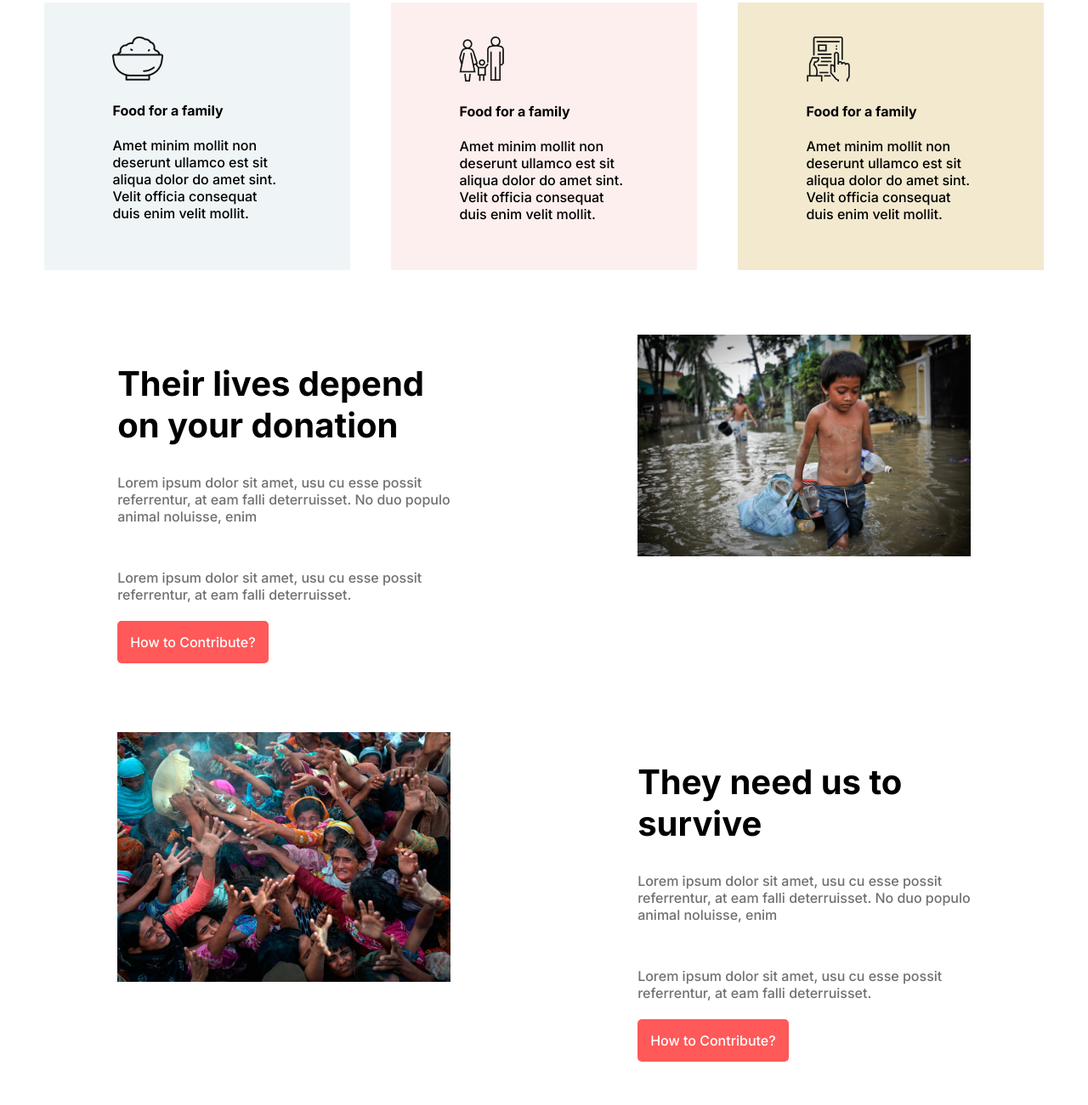
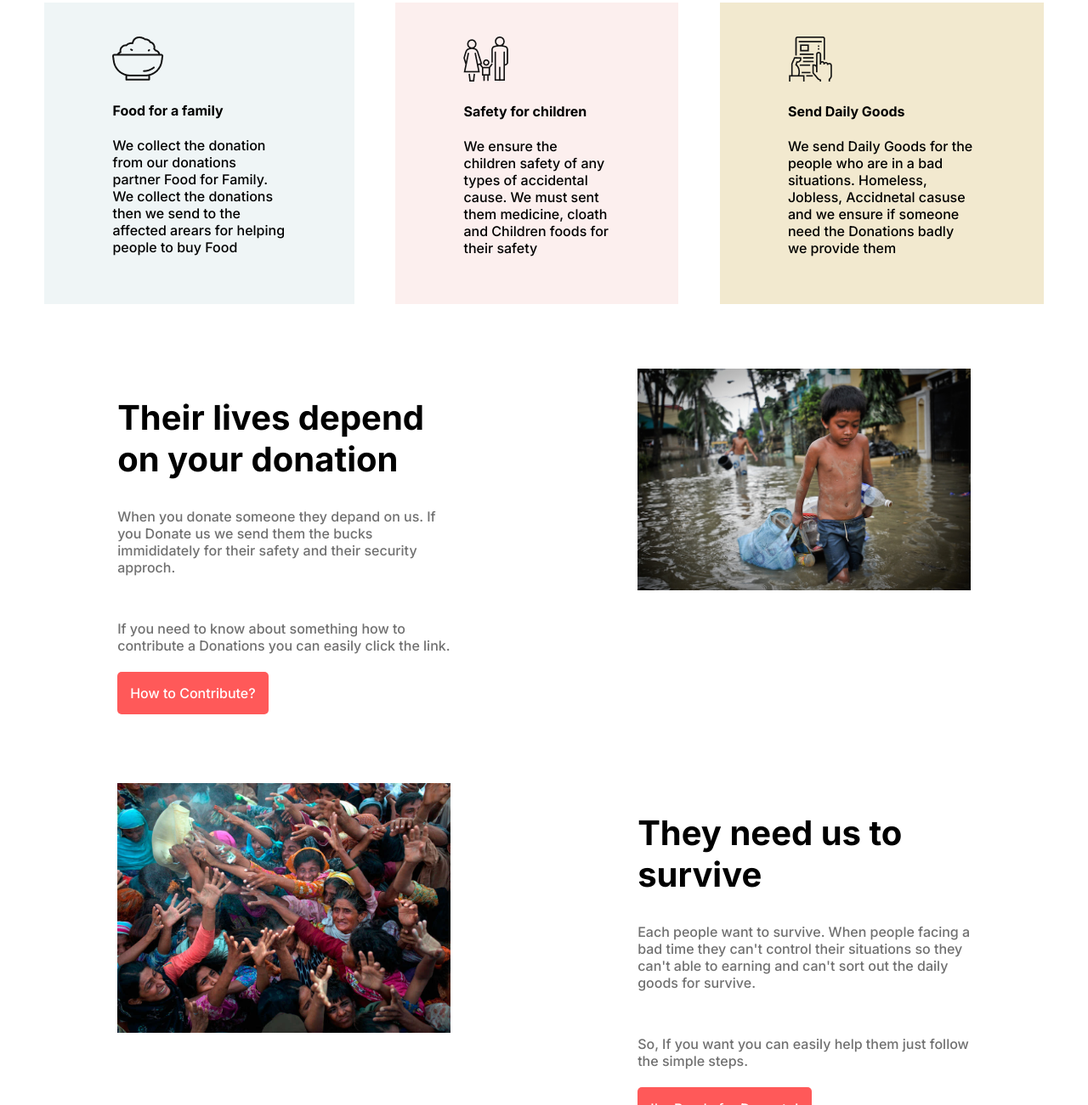
Before and after one commit to withmasum/donate-today, a plain HTML site: page index.html in a window 1280 px wide. Shown: the part 1499-2800 px from the top of the page at 85% size. Drawn offline with Linux system fonts and the light colour scheme.

Commit message:
adding conten

```diff
--- a/index.html
+++ b/index.html
@@ -30,7 +30,7 @@
             the perfect donation plan,<br> then just click the donate now button or scrool more
         </p>
         <br>
-        <a href="#">Donate Now</a>
+        <a href="#">Donate Now!</a>
     </div>
 
 </section>
@@ -119,29 +119,26 @@
 
         <img src="icons/food.png" alt="">
         <h4>Food for a family</h4>
-        <p>Amet minim mollit non deserunt ullamco est sit aliqua dolor do amet sint. Velit officia consequat duis
-            enim
-            velit mollit.</p>
+        <p>We collect the donation from our donations partner Food for Family. We collect the donations then we send to
+            the affected arears for helping people to buy Food</p>
 
 
     </div>
     <div id="item-two-bg-color" class=" color-item">
 
         <img src="icons/shelter.png" alt="">
-        <h4>Food for a family</h4>
-        <p>Amet minim mollit non deserunt ullamco est sit aliqua dolor do amet sint. Velit officia consequat duis
-            enim
-            velit mollit.</p>
+        <h4>Safety for children</h4>
+        <p>We ensure the children safety of any types of accidental cause. We must sent them medicine, cloath and
+            Children foods for their safety</p>
 
 
     </div>
     <div id="item-three-bg-color" class=" color-item">
 
         <img src="icons/Frame-1.png" alt="">
-        <h4>Food for a family</h4>
-        <p>Amet minim mollit non deserunt ullamco est sit aliqua dolor do amet sint. Velit officia consequat duis
-            enim
-            velit mollit.</p>
+        <h4>Send Daily Goods</h4>
+        <p>We send Daily Goods for the people who are in a bad situations. Homeless, Jobless, Accidnetal casuse and we
+            ensure if someone need the Donations badly we provide them</p>
 
 
     </div>
@@ -154,10 +151,10 @@
     <div class="half-width color-p">
 
         <h1>Their lives depend on your donation</h1>
-        <p>Lorem ipsum dolor sit amet, usu cu esse possit referrentur, at eam falli deterruisset. No duo populo animal
-            noluisse, enim</p>
+        <p>When you donate someone they depand on us. If you Donate us we send them the bucks immididately for their
+            safety and their security approch.</p>
         <br>
-        <p>Lorem ipsum dolor sit amet, usu cu esse possit referrentur, at eam falli deterruisset.</p>
+        <p>If you need to know about something how to contribute a Donations you can easily click the link. </p>
         <br>
         <a class="button-color" href="#">How to Contribute?</a>
 
@@ -184,12 +181,12 @@
     <div class="half-width color-p">
 
         <h1>They need us to survive</h1>
-        <p>Lorem ipsum dolor sit amet, usu cu esse possit referrentur, at eam falli deterruisset. No duo populo animal
-            noluisse, enim</p>
+        <p>Each people want to survive. When people facing a bad time they can't control their situations so they can't
+            able to earning and can't sort out the daily goods for survive. </p>
         <br>
-        <p>Lorem ipsum dolor sit amet, usu cu esse possit referrentur, at eam falli deterruisset.</p>
+        <p>So, If you want you can easily help them just follow the simple steps.</p>
         <br>
-        <a class="button-color" href="#">How to Contribute?</a>
+        <a class="button-color" href="#">I'm Ready for Daonate!</a>
 
     </div>
 
```
